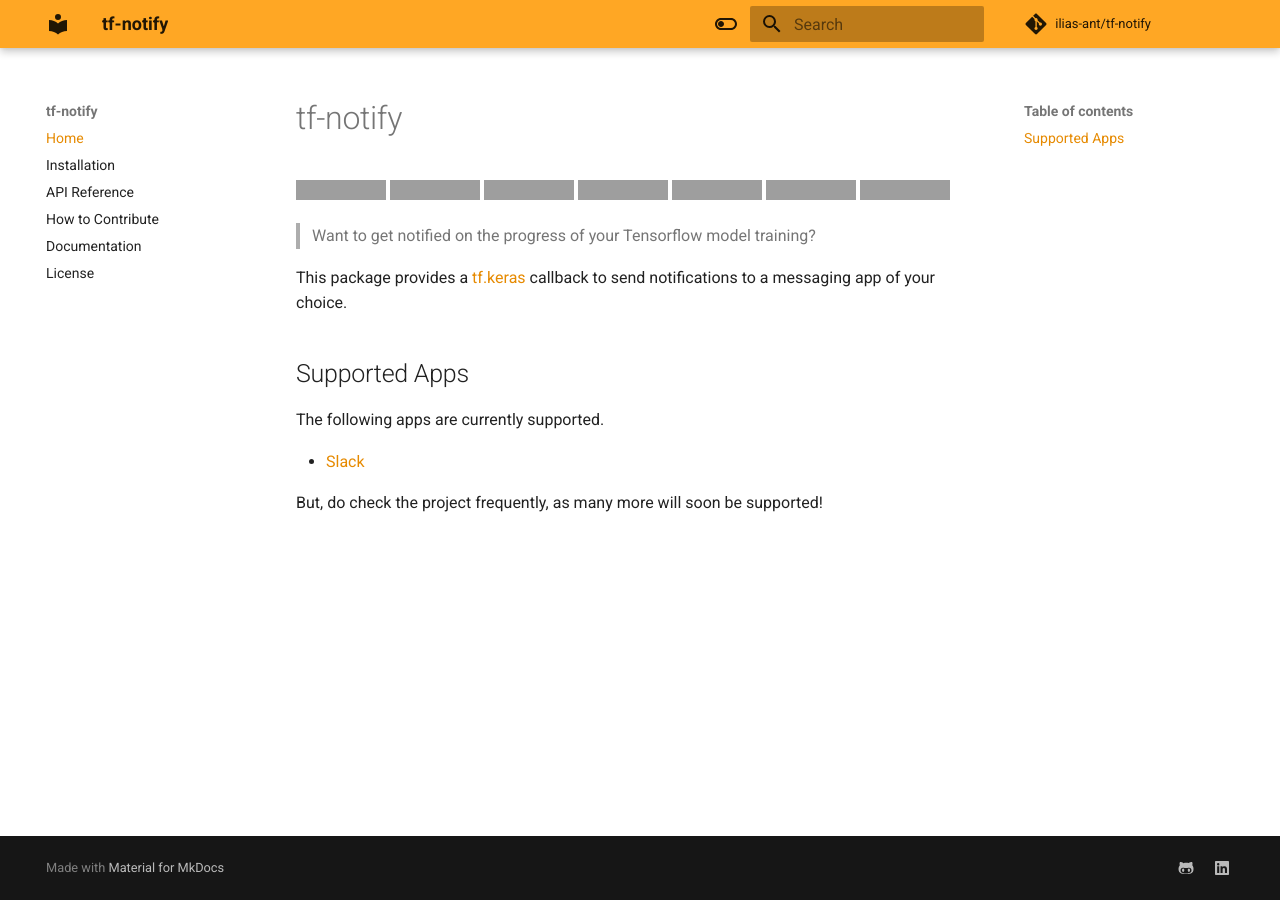
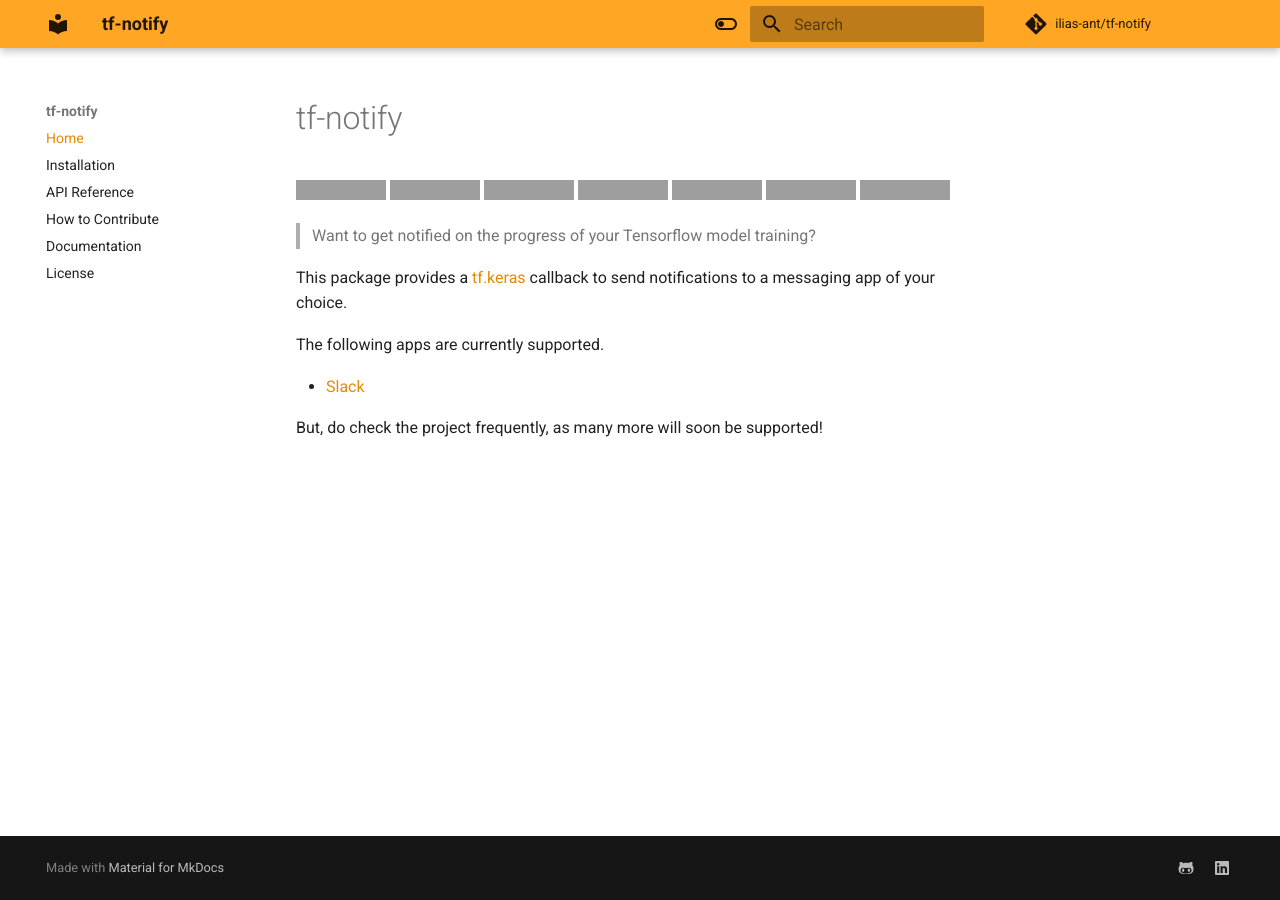
Before and after one commit to ilias-ant/tf-notify, an MkDocs documentation site: the page built from docs/index.md, in a window 1280 px wide, cut to the strip 0-900 px from the top of the page. Built offline with MkDocs 1.6.1 and Material for MkDocs 9.7.7, drawn with Linux system fonts in a browser that asks for light colours; comment, search, counter and statistics services are not loaded; grey boxes are pictures that could not be loaded.

Commit message:
[docs]: some more minor fixes

```diff
--- a/docs/index.md
+++ b/docs/index.md
@@ -8,8 +8,6 @@
 
 This package provides a [tf.keras](https://www.tensorflow.org/api_docs/python/tf/keras/callbacks/Callback) callback to send notifications to a messaging app of your choice.
 
-## Supported Apps
-
 The following apps are currently supported.
 
 - [Slack](https://tf-notify.readthedocs.io/en/latest/api/#tf_notify.callbacks.slack.SlackCallback)
```
